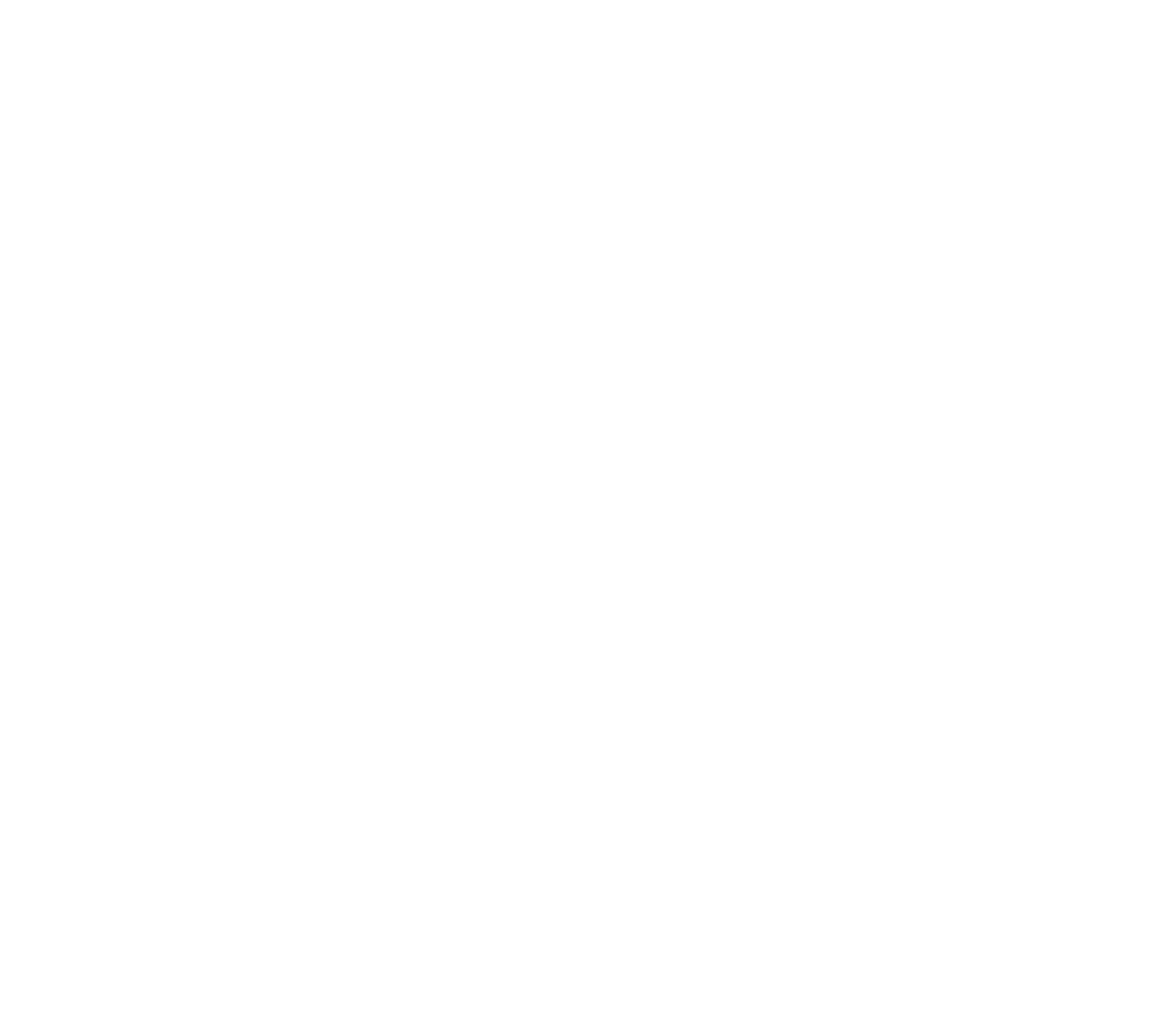
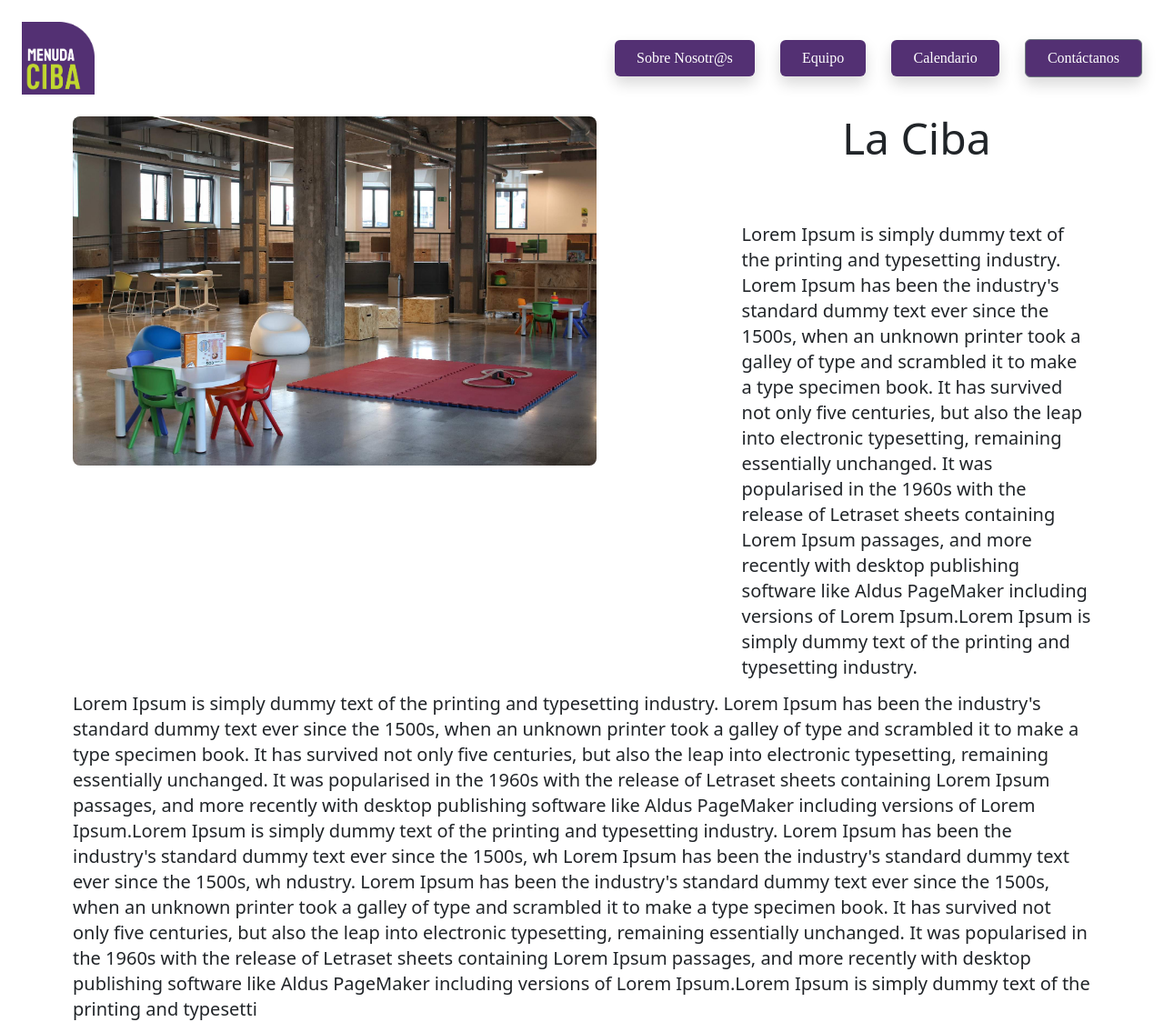
Before and after one commit to Niguisasola/menudaciba, a React (Create React App) app: page /quienessomos in a window 1280 px wide. Before the commit this address had no page. Shown: the whole page at 91% size. Before the commit the page ends 800 px from the top, so only its background shows below. Built offline with nearby package versions, Linux system fonts and the light colour scheme.

Commit message:
sobre nosotros

```diff
--- a/src/Application/Router.js
+++ b/src/Application/Router.js
@@ -1,6 +1,7 @@
 import React from "react";
 import {BrowserRouter, Route, Routes} from "react-router-dom";
 import App from "../App";
+import AboutUs from "../Pages/AboutUs";
 import ReserveByAge from "../Pages/ReserveByAge";
 import Team from "../Pages/Team";
 
@@ -10,6 +11,7 @@ export default function Router (){
         <Routes>
             <Route path='/' element={<App/>}/>
             <Route path='/equipo' element={<Team/>}/>
+            <Route path='/quienessomos' element={<AboutUs/>}/>
             <Route path='/reservarPorEdad' element={<ReserveByAge/>}/>
         </Routes>
         </BrowserRouter>
--- /dev/null
+++ b/src/Components/AboutUs/FooterUs.jsx
@@ -0,0 +1,10 @@
+function FooterUs(){
+    return(
+        <div>
+           <div className="w-auto text-xl flex h-2/3 content-center">
+                 <p className="mx-20">Lorem Ipsum is simply dummy text of the printing and typesetting industry. Lorem Ipsum has been the industry's standard dummy text ever since the 1500s, when an unknown printer took a galley of type and scrambled it to make a type specimen book. It has survived not only five    centuries, but also the leap into electronic typesetting, remaining essentially unchanged. It was popularised in the 1960s with the release of Letraset sheets containing Lorem Ipsum passages, and more recently with desktop publishing software like Aldus PageMaker including versions of Lorem Ipsum.Lorem Ipsum is simply dummy text of the printing and typesetting industry. Lorem Ipsum has been the industry's standard dummy text ever since the 1500s, wh  Lorem Ipsum has been the industry's standard dummy text ever since the 1500s, wh ndustry. Lorem Ipsum has been the industry's standard dummy text ever since the 1500s, when an unknown printer took a galley of type and scrambled it to make a type specimen book. It has survived not only five    centuries, but also the leap into electronic typesetting, remaining essentially unchanged. It was popularised in the 1960s with the release of Letraset sheets containing Lorem Ipsum passages, and more recently with desktop publishing software like Aldus PageMaker including versions of Lorem Ipsum.Lorem Ipsum is simply dummy text of the printing and typesetti</p>
+            </div>
+        </div>
+    )
+}
+export default FooterUs;
--- /dev/null
+++ b/src/Components/AboutUs/MainUs.jsx
@@ -0,0 +1,15 @@
+import cangurajeLaCiba from "../../Assets/Img/cangurajeLaCiba.jpg"
+function MainUS(){
+    return(
+        <div className="w-auto flex">
+            <img className='w-auto h-96 rounded-lg mx-20 ' src={cangurajeLaCiba}      alt="img-ciba"/>
+                <div className="w-auto justify-center  flex flex-wrap space-y ">
+                        <h1 className="flex justify-center text-5xl">La Ciba</h1>
+                            <div className="flex h-2/3 text-xl content-center">
+                                 <p className="mx-20">Lorem Ipsum is simply dummy text of the printing and typesetting industry. Lorem Ipsum has been the industry's standard dummy text ever since the 1500s, when an unknown printer took a galley of type and scrambled it to make a type specimen book. It has survived not only five    centuries, but also the leap into electronic typesetting, remaining essentially unchanged. It was popularised in the 1960s with the release of Letraset sheets containing Lorem Ipsum passages, and more recently with desktop publishing software like Aldus PageMaker including versions of Lorem Ipsum.Lorem Ipsum is simply dummy text of the printing and typesetting industry.</p>
+                             </div>
+                </div>
+        </div>
+    )
+}
+export default MainUS;
--- a/src/Components/Header.jsx
+++ b/src/Components/Header.jsx
@@ -9,7 +9,7 @@ function Header() {
             <Logo />
 
             <div className="flex  h-10 w-1.2  content-between items-center justify-between p-4">
-                <Link to="/AboutUs">
+                <Link to="/quienessomos">
                     <p className="shadow bg-violeta-ciba transition ease-in-out delay-150 hover:-translate-y-1 hover:scale-110 hover:bg-verde-ciba duration-300 focus:shadow-outline focus:outline-none text-white font-koulen py-2 px-4 rounded">Sobre Nosotr@s</p>
                 </Link>
                 <Link to="/Team">
--- a/src/Pages/AboutUs.jsx
+++ b/src/Pages/AboutUs.jsx
@@ -1,7 +1,17 @@
+import Header from "../Components/Header";
+import MainUS from "../Components/AboutUs/MainUs";
+import FooterUs from "../Components/AboutUs/FooterUs";
+
 function AboutUs(){
     return(
         <div>
-            Hola
+            <Header/>
+                <div className="w-auto">
+                         <MainUS/>
+                    <div className="w-auto flex  pt-20">
+                         <FooterUs/>
+                     </div>
+                </div>
         </div>
     )
 }
```
Also changed, not shown: 1 other file (tests, documents, lock files or other folders).
